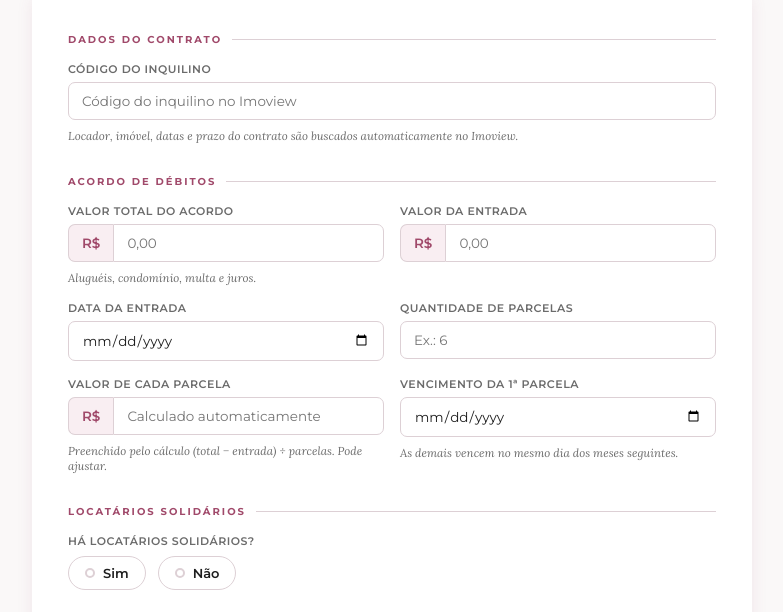
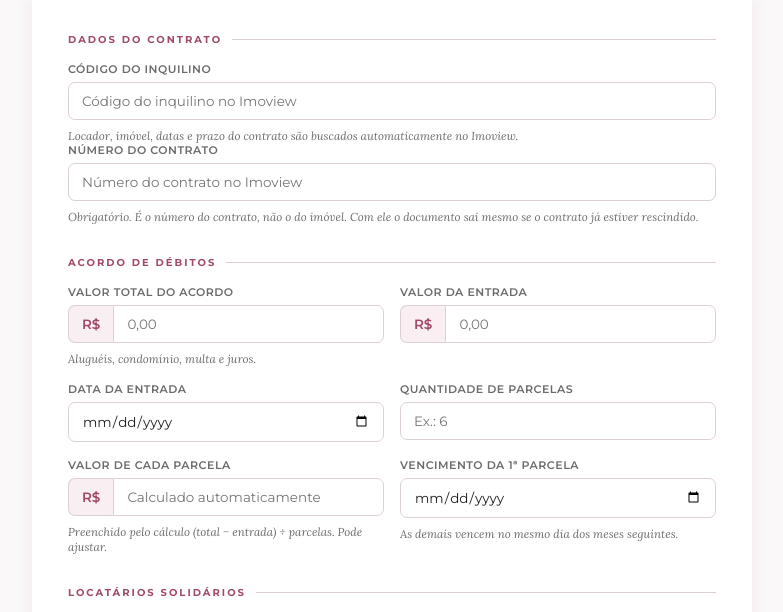
Before and after one commit to marcomartinssm/distratoconfissaodivida, a plain HTML site: page index.html in a window 1280 px wide. Shown: the part 143-755 px from the top of the page, without its empty margins (248-1031 px from the left). Drawn offline with Linux system fonts and the light colour scheme.

Commit message:
Adiciona campo Numero do Contrato
Permite gerar o documento de contratos ja rescindidos: o n8n passa a
consultar a Imoview por codigoContrato + mostrarRescindidos.

Co-Authored-By: Claude Opus 5 <noreply@anthropic.com>

```diff
--- a/index.html
+++ b/index.html
@@ -89,6 +89,11 @@
           <label>Código do Inquilino</label>
           <input type="text" name="codigo_inquilino" inputmode="numeric" placeholder="Código do inquilino no Imoview" />
           <span class="hint">Locador, imóvel, datas e prazo do contrato são buscados automaticamente no Imoview.</span>
+        </div>
+        <div class="field">
+          <label>Número do Contrato</label>
+          <input type="text" name="codigo_contrato" inputmode="numeric" placeholder="Número do contrato no Imoview" />
+          <span class="hint">Obrigatório. É o número do contrato, não o do imóvel. Com ele o documento sai mesmo se o contrato já estiver rescindido.</span>
         </div>
       </div>
 
@@ -301,6 +306,7 @@
     const marcar = (nome, msg) => { const el = campo(nome); if (el) el.classList.add('erro'); erros.push(msg); };
 
     if (!campo('codigo_inquilino').value.trim()) marcar('codigo_inquilino', 'Informe o código do inquilino.');
+    if (!campo('codigo_contrato').value.trim()) marcar('codigo_contrato', 'Informe o número do contrato.');
 
     const total = lerMoeda(campo('valor_acordo').value);
     const entrada = lerMoeda(campo('valor_entrada').value);
```
